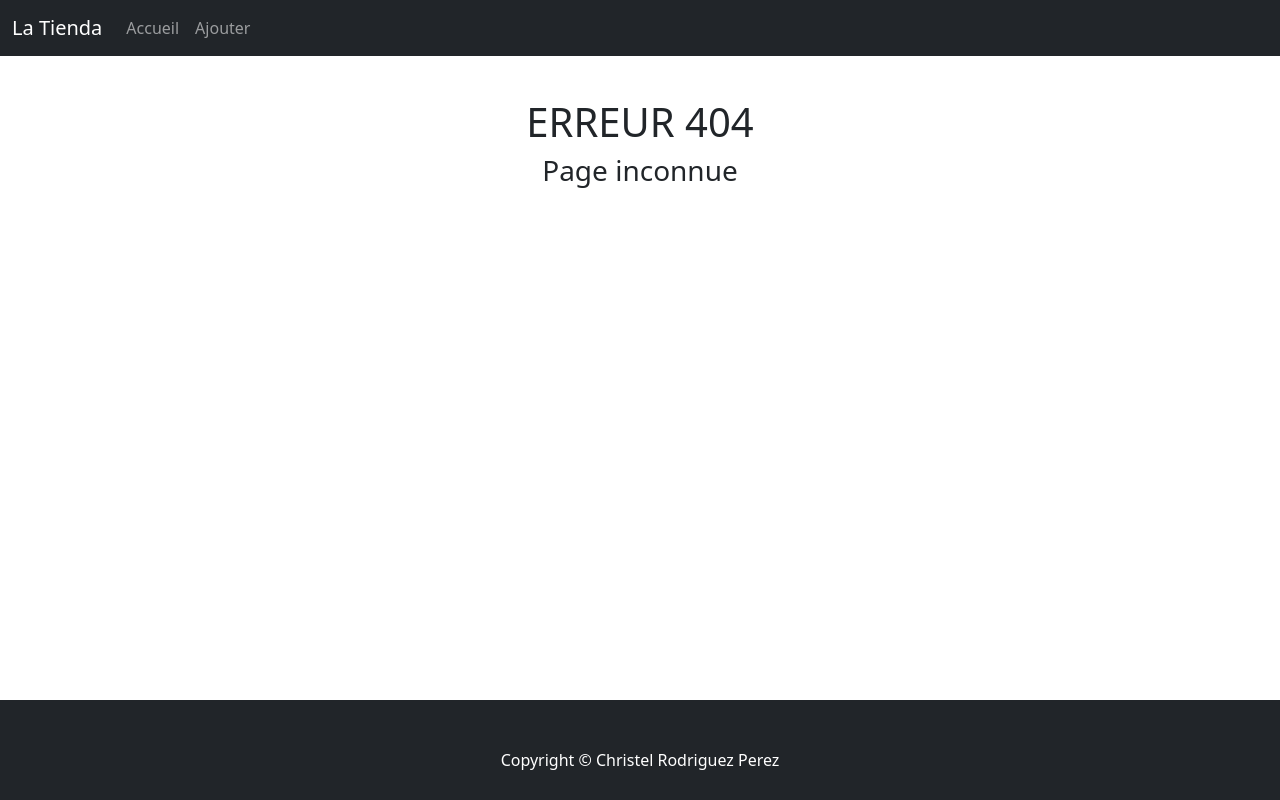
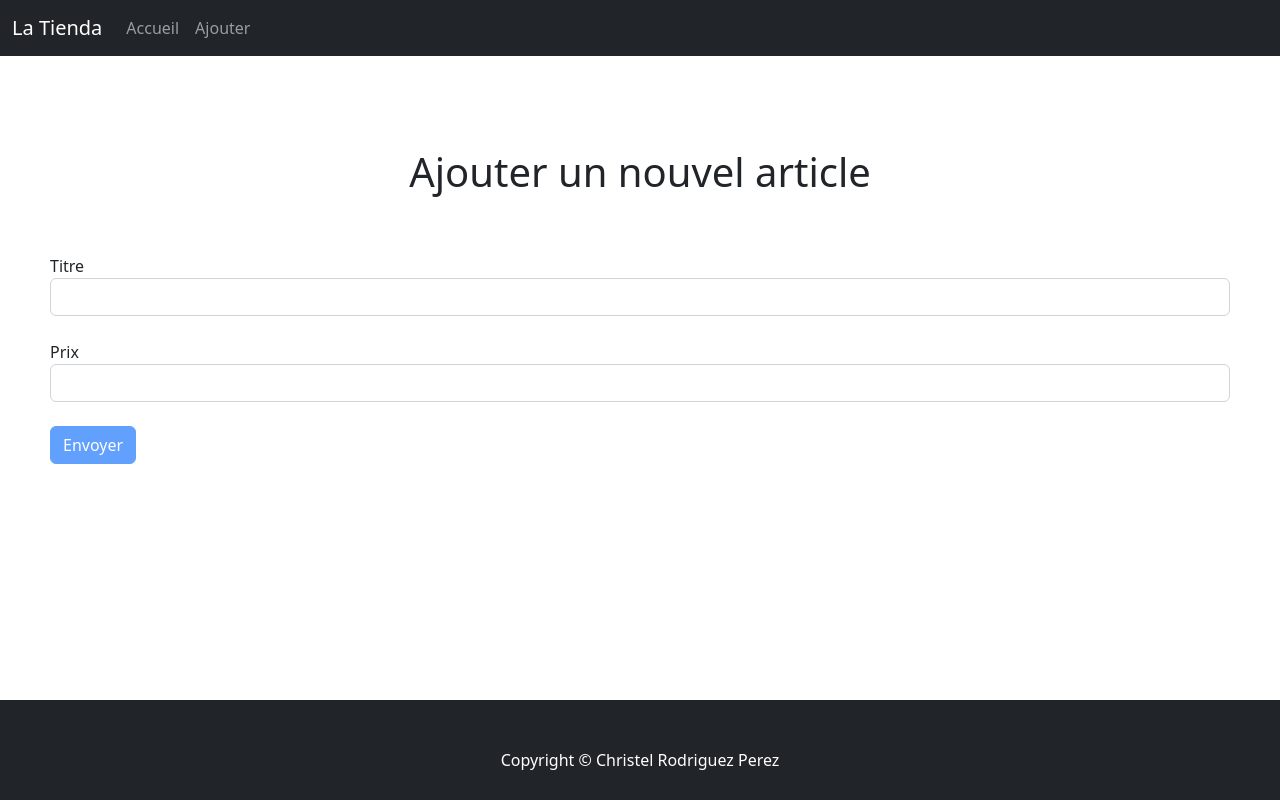
Before and after one commit to Baboo81/AngularTest, an Angular app in the folder latienda/: page /ajouter in a window 1280 px wide. Before the commit this address had no page. Built offline with nearby package versions, Linux system fonts and the light colour scheme.

Commit message:
Added form

```diff
--- /dev/null
+++ b/latienda/src/app/ajouter/ajouter.component.css
@@ -0,0 +1,27 @@
+h1
+{
+    padding-top: 50px;
+    text-align: center;
+}
+
+form
+{
+    padding: 50px;
+}
+
+input
+{
+    display: block;
+    width: 100%;
+    padding: 0.375rem 0.75rem;
+    font-size: 1rem;
+    font-weight: 400;
+    line-height: 1.5;
+    color: #212529;
+    background-color: #fff;
+    background-clip: padding-box;
+    border: 1px solid #ced4da;
+    appearance: none;
+    border-radius: 0.375rem;
+    transition: border-color 0.15s ease-in-out, box-shadow 0.15s ease-in-out;
+}
--- /dev/null
+++ b/latienda/src/app/ajouter/ajouter.component.html
@@ -0,0 +1,28 @@
+<h1>Ajouter un nouvel article</h1>
+
+<form (ngSubmit)="onSubmit(f)" #f="ngForm">
+
+    <label for="">Titre</label>
+    <input type="text" name="title" [(ngModel)]="titleToAdd" required minlength="4" #title="ngModel">
+    <div *ngIf="title.invalid && (title.dirty || title.touched)">
+        <div *ngIf="title.errors?.['required']">
+            Titre obligatoire
+        </div>
+        <div *ngIf="title.errors?.['minlength']">
+            Le titre doit avoir un minimum de 4 caractères
+        </div>
+    </div>
+    <br>
+
+    <label for="">Prix</label>
+    <input type="number" name="price" [(ngModel)]="priceToAdd" #price="ngModel" required>
+    <div *ngIf="price.invalid && (price.dirty || price.touched)">
+        <div *ngIf="price.errors?.['required']">
+            Prix obligatoire
+        </div>
+    </div>
+
+    <br>
+
+    <button class="btn btn-primary" type="submit" [disabled]="!f.valid">Envoyer</button>
+</form>
--- /dev/null
+++ b/latienda/src/app/ajouter/ajouter.component.ts
@@ -0,0 +1,26 @@
+import { Component, OnInit } from '@angular/core';
+import { NgForm } from '@angular/forms';
+
+@Component({
+  selector: 'app-ajouter',
+  templateUrl: './ajouter.component.html',
+  styleUrls: ['./ajouter.component.css']
+})
+export class AjouterComponent implements OnInit {
+  titleToAdd = '';
+  priceToAdd = '';
+
+  constructor() { }
+
+  ngOnInit(): void {
+
+  }
+
+  //Méthode qui affichera les const:
+  onSubmit(form: NgForm) {
+    const newTitle = this.titleToAdd;
+    const newPrice = this.priceToAdd;
+    console.log("newTitle : " + newTitle);
+    console.log("newPrice : " + newPrice);
+  }
+}
--- a/latienda/src/app/app-routing.module.ts
+++ b/latienda/src/app/app-routing.module.ts
@@ -3,11 +3,13 @@ import { RouterModule, Routes } from '@angular/router';
 import { ListeComponent } from './liste/liste.component';
 import { DetailsComponent } from './details/details.component';
 import { PageNotFoundComponent } from './page-not-found/page-not-found.component';
+import { AjouterComponent } from './ajouter/ajouter.component';
 
 const routes: Routes = [
   { path:"", component: ListeComponent },
   { path:"liste", redirectTo:"" },
   { path:"details/:id", component: DetailsComponent },
+  { path:"ajouter", component: AjouterComponent },
   { path:"**", component: PageNotFoundComponent }//** permettent de réorienter les page inconnues vers ce composant
 ];
 
--- a/latienda/src/app/app.module.ts
+++ b/latienda/src/app/app.module.ts
@@ -10,6 +10,7 @@ import { DataService } from './data.service';
 import { ListeComponent } from './liste/liste.component';
 import { DetailsComponent } from './details/details.component';
 import { PageNotFoundComponent } from './page-not-found/page-not-found.component';
+import { AjouterComponent } from './ajouter/ajouter.component';
 
 //App module.ts permet de regrouper des components
 @NgModule({
@@ -18,7 +19,8 @@ import { PageNotFoundComponent } from './page-not-found/page-not-found.component
     ArticleComponent,
     ListeComponent,
     DetailsComponent,
-    PageNotFoundComponent
+    PageNotFoundComponent,
+    AjouterComponent
   ],
   imports: [
     BrowserModule,
```
Also changed, not shown: 1 other file (tests, documents, lock files or other folders).
